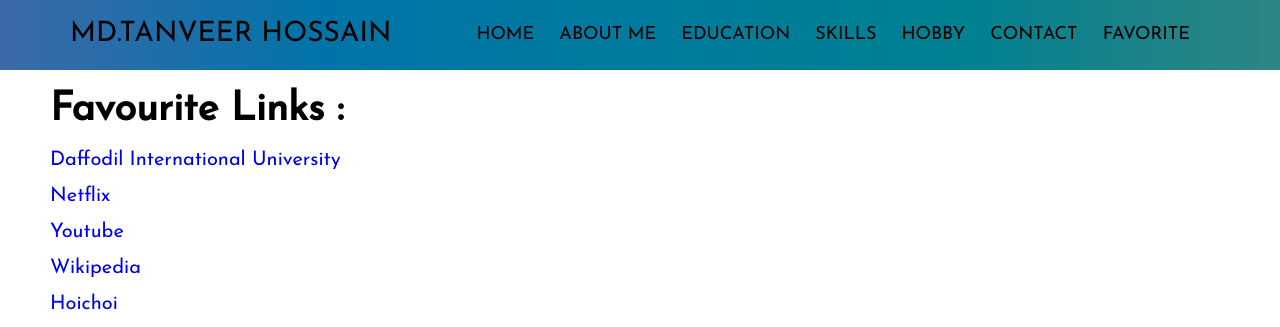
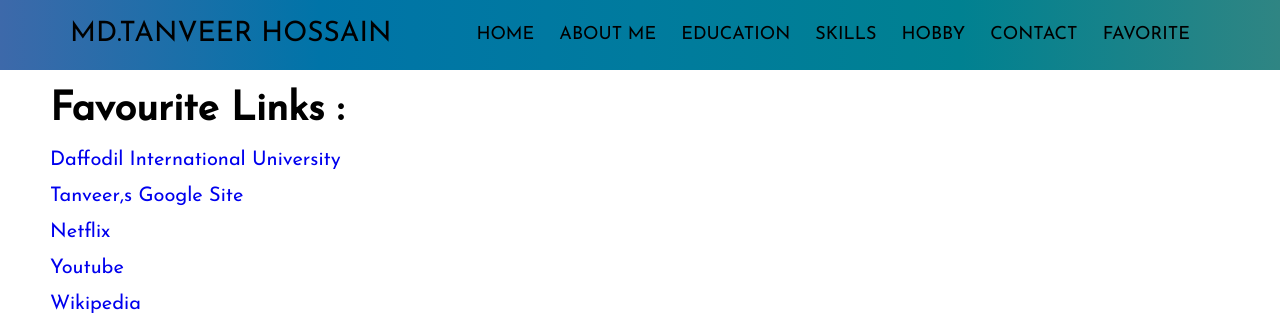
Before and after one commit to Tanveer306/Tanveer306.github.io, a plain HTML site: page favorite.html in a window 1280 px wide. Shown: the top 327 px of the page. Drawn offline with Linux system fonts and the light colour scheme.

Commit message:
Update favorite.html
initial chng

```diff
--- a/favorite.html
+++ b/favorite.html
@@ -40,6 +40,8 @@
 
     <li><a href="https://daffodilvarsity.edu.bd/">Daffodil International University</a></li>
     <br>
+    <li><a href="https://sites.google.com/u/1/d/1-to21FBSysWqCEZTYTDawLZ8OgNYOD3b/p/1g1cIsDCc365xRNO5g7LHmDbuCICNrr7A/preview?authuser=1">Tanveer,s Google Site</a></li>
+    <br>
     <li><a href="https://www.netflix.com/bd/">Netflix</a></li>
     <br>
     <li><a href="https://www.youtube.com/">Youtube</a></li>
```
